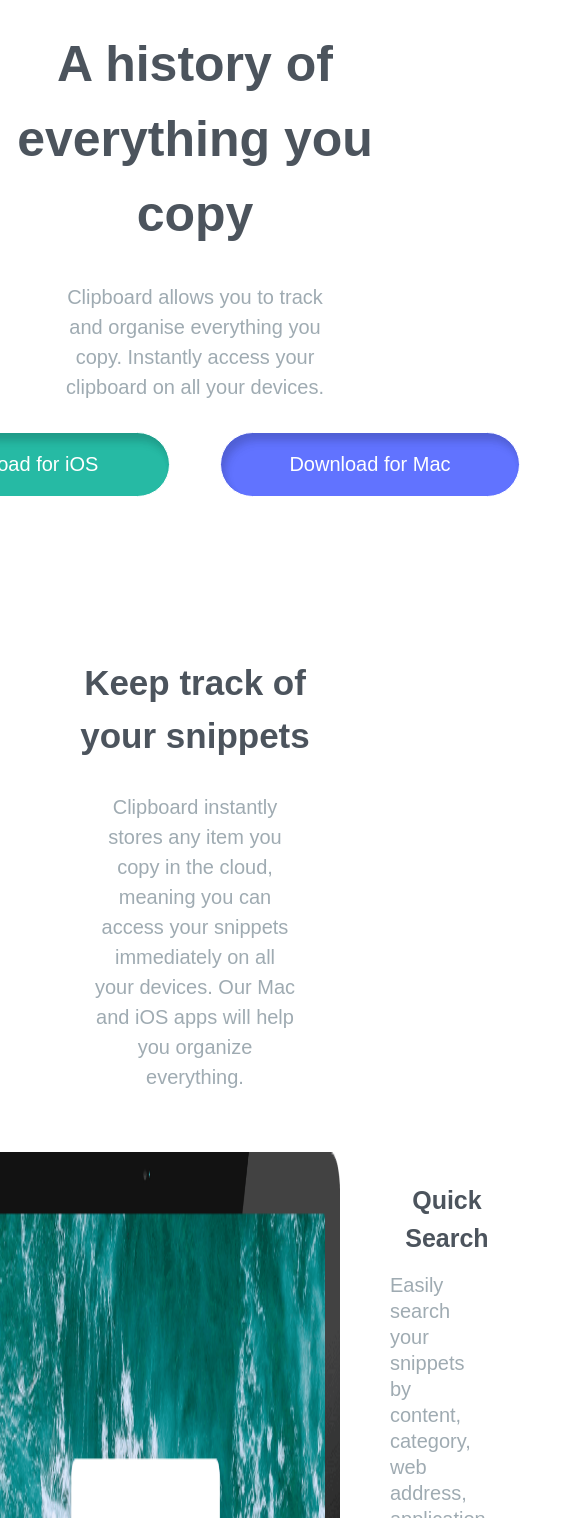
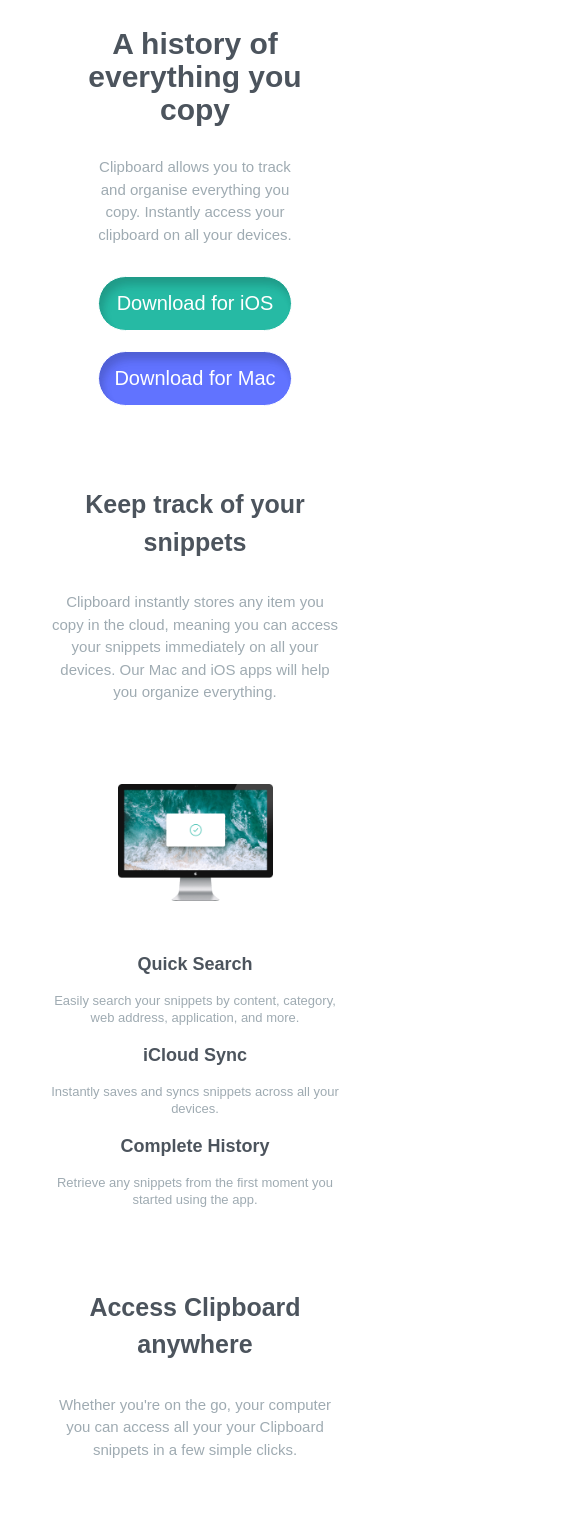
Before and after one commit to MorteyKafui/clipboard-landing-page, a plain HTML site: page index.html in a window 390 px wide. Shown: the part 62-1580 px from the top of the page, 585 px wide, since content can reach past the window. Drawn offline with Linux system fonts and the light colour scheme; a web font is replaced by a local one.

Commit message:
add mobile media queries

```diff
--- a/index.html
+++ b/index.html
@@ -28,7 +28,7 @@
     </header>
 
     <!-- section track -->
-    <section class="container mt-5">
+    <section class="track container mt-5">
       <div class="flex">
         <h2 class="heading-secondary">Keep track of your snippets</h2>
         <p class="text">
@@ -88,7 +88,7 @@
     <section class="container workflow mt-5">
       <div class="flex">
         <h2 class="heading-secondary">Supercharge your workflow</h2>
-        <p class="text-md">We've got the tools to boost your productivity.</p>
+        <p class="text">We've got the tools to boost your productivity.</p>
         <div class="workflow-boxes mt-3">
           <div class="box">
             <img src="images/icon-blacklist.svg" alt="" class="box-img" />
--- a/styles.css
+++ b/styles.css
@@ -44,6 +44,7 @@ a {
 }
 
 .logo {
+  cursor: pointer;
   width: 10%;
 }
 
@@ -102,7 +103,6 @@ a {
   font-size: 2rem;
   font-weight: 500;
   border-radius: 50px;
-  flex: 2 0 30rem;
   color: #fff;
   border: 1px solid #fff;
   box-shadow: inset 3px 6px 6px rgba(0, 0, 0, 0.07),
@@ -125,6 +125,7 @@ a {
 .flex-row {
   display: flex;
   justify-content: space-between;
+  /* align-items: center; */
 }
 
 .flex-col {
@@ -225,3 +226,138 @@ a {
 .footer .social-icons:hover {
   opacity: 0.9;
 }
+
+@media (max-width: 34em) {
+  body {
+    overflow-x: hidden;
+  }
+  .header .flex {
+    flex-direction: column;
+    justify-content: center;
+    align-items: center;
+    text-align: center;
+  }
+
+  .btns {
+    flex-direction: column;
+    align-content: center;
+    justify-content: center;
+    gap: 2rem;
+  }
+
+  .btn {
+    padding: 1.5rem;
+    width: 100%;
+  }
+
+  .mt-5 {
+    margin-top: 2rem;
+  }
+
+  .heading-primary {
+    line-height: 1.1;
+    font-size: 3rem;
+    width: 100%;
+  }
+
+  .heading-secondary {
+    font-size: 2.5rem;
+    width: 100%;
+  }
+
+  .heading-tertiary {
+    font-size: 1.8rem;
+    width: 100%;
+  }
+
+  .text {
+    font-size: 1.5rem;
+  }
+
+  .text-md {
+    font-size: 1.3rem;
+  }
+
+  .track .text {
+    width: 100%;
+  }
+
+  .search .flex-row {
+    flex-direction: column;
+    align-items: center;
+    justify-content: center;
+  }
+
+  .search-img {
+    margin: 0;
+    width: 50%;
+    padding: 2rem;
+    text-align: center;
+  }
+
+  .search .flex-col {
+    flex-direction: column;
+    align-items: center;
+    justify-content: center;
+    text-align: center;
+  }
+
+  .search .text-md {
+    width: 100%;
+  }
+
+  .access .text {
+    width: 100%;
+  }
+
+  .access .access-img {
+    width: 70%;
+  }
+
+  .workflow .text {
+    width: 100%;
+  }
+
+  .workflow-boxes {
+    flex-direction: column;
+    align-items: center;
+    justify-content: center;
+  }
+
+  .brands .grid {
+    grid-template-columns: 1fr;
+    justify-content: space-between;
+    align-items: center;
+    gap: 3rem;
+  }
+
+  .brands .brand-img {
+    width: 30%;
+  }
+
+  .download .text {
+    width: 100%;
+  }
+
+  .footer {
+    overflow: hidden;
+    padding: 0;
+  }
+
+  .footer .container {
+    flex-direction: column;
+    align-items: center;
+    justify-content: center;
+    gap: 3rem;
+    text-align: center;
+  }
+
+  .footer .footer-nav ul {
+    grid-template-columns: 1fr;
+    gap: 1rem;
+  }
+
+  .footer-nav ul a {
+    font-size: 1rem;
+  }
+}
```
